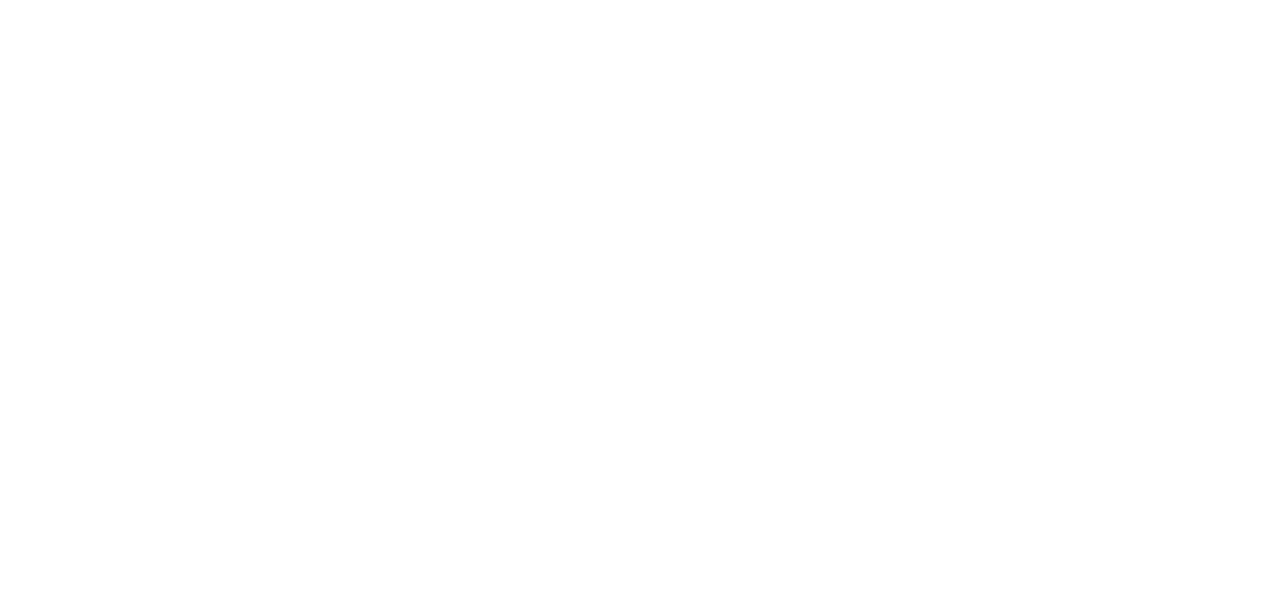
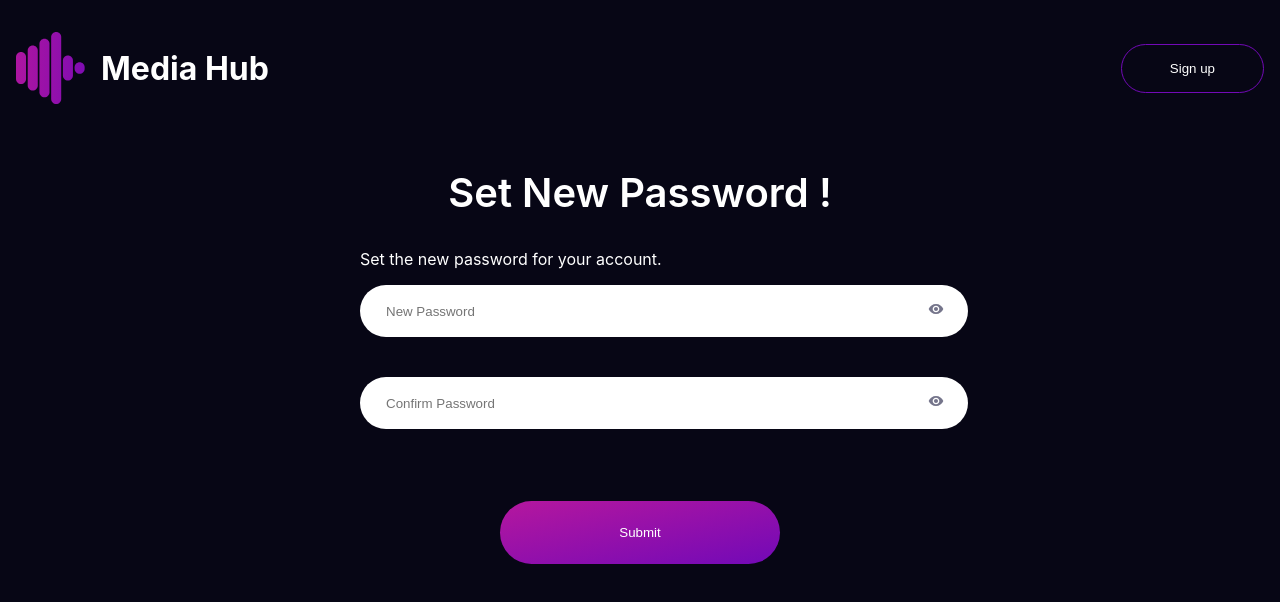
Before and after one commit to GenesysLearnable/DATA-FE-13, a React (Create React App) app: page / in a window 1280 px wide. Shown: the top 602 px of the page. Built offline with nearby package versions, Linux system fonts and the light colour scheme.

Commit message:
building the new password screen

```diff
--- a/package.json
+++ b/package.json
@@ -8,6 +8,7 @@
     "@testing-library/user-event": "^13.5.0",
     "react": "^18.3.1",
     "react-dom": "^18.3.1",
+    "react-icons": "^5.2.1",
     "react-scripts": "5.0.1",
     "web-vitals": "^2.1.4"
   },
--- a/src/App.css
+++ b/src/App.css
@@ -1,5 +1,5 @@
 .App {
-  text-align: center;
+  color: #ffffff;
 }
 
 .App-logo {
--- a/src/App.js
+++ b/src/App.js
@@ -1,8 +1,10 @@
 import './App.css';
+import NewPassword from './routes/newPassword';
 
 function App() {
   return (
     <div className="App">
+      <NewPassword/>
 
     </div>
   );
--- /dev/null
+++ b/src/components/Logo.js
@@ -0,0 +1,15 @@
+import LogoImage from '../img/Logo Text.svg'
+import styles from './Logo.module.css'
+
+
+function Logo(){
+    return(
+        <main className={styles.logo}>
+            <img src={LogoImage} className={styles.logoImage}/>
+            <span className={styles.logoText}>
+                Media Hub
+            </span>
+        </main>
+    );
+}
+export default Logo
--- /dev/null
+++ b/src/components/Logo.module.css
@@ -0,0 +1,24 @@
+.logo{
+    display: flex;
+    align-items: center;
+    gap: 0.4rem;
+}
+.logoImage{
+    height: 2.5rem;
+}
+.logoText{
+    font-size: 1rem;
+}
+
+@media screen and (min-width:500px){
+    .logo{
+        gap: 1rem;
+    }
+    .logoImage{
+        height: 4.5rem;
+    }
+    .logoText{
+        font-size: 2rem;
+        font-weight: 700;
+    }
+}
--- /dev/null
+++ b/src/components/SignUpHeader.js
@@ -0,0 +1,14 @@
+import styles from "./SignUpHeader.module.css"
+import Logo from "./Logo";
+
+function SignUpHeader(){
+    return(
+        <main className={styles.header}>
+            <Logo/>
+            <button className={styles.signup}>
+                Sign up
+            </button>
+        </main>
+    );
+}
+export default SignUpHeader
--- /dev/null
+++ b/src/components/SignUpHeader.module.css
@@ -0,0 +1,34 @@
+.header{
+    display: flex;
+    justify-content: space-between;
+    align-items: center;
+    padding: 2rem 1rem;
+}
+
+.signup{
+    background: linear-gradient(to bottom right, #B5179E, #7209B7);
+    background-clip: text;
+    -webkit-background-clip: text;
+    color: transparent;
+    margin-top: 0;
+    padding: 0;
+    width: auto;
+    border: 0;
+}
+
+@media screen and (min-width:500px){
+
+    .signup{
+        color: #ffffff;
+        border:1px solid #7209B7;
+        border-radius: 4rem;
+        /* border-image: linear-gradient(to bottom right, #B5179E, #7209B7); */
+        border-image-slice: 1;
+        padding: 1rem 3rem;
+        background: transparent;
+    }
+    .signup:focus,
+    .signup:hover{
+        background: linear-gradient(to bottom right, #B5179E, #7209B7);
+    }
+}
--- a/src/index.css
+++ b/src/index.css
@@ -5,6 +5,8 @@
     sans-serif;
   -webkit-font-smoothing: antialiased;
   -moz-osx-font-smoothing: grayscale;
+  background: #070615;
+  color: #ffffff;
 }
 
 code {
--- /dev/null
+++ b/src/routes/newPassword.js
@@ -0,0 +1,63 @@
+import { useState } from 'react';
+import { MdVisibility, MdVisibilityOff } from 'react-icons/md';
+import styles from './newPasword.module.css'
+import SignUpHeader from '../components/SignUpHeader';
+// import React, { useState } from 'react';
+
+
+function NewPassword(){
+    const [password, setPassword] = useState('');
+    const[confirmPassword, setConfirmPassword] = useState('');
+    const [passwordVisible, setPasswordVisible] = useState(false);
+    const [confirmPasswordVisible, setConfirmPasswordVisible] = useState(false);
+
+    return(
+        <main >
+            <header>
+                <SignUpHeader/>
+            </header>
+            <section className={styles.body}>
+                <h1 className={styles.h1}>Set New Password !</h1>
+                <form className={styles.form} id='form'>
+                    <p className={styles.label}>Set the new password for your account.</p>
+                    <div className={styles.formGroup}>
+                        <input
+                        id='password'
+                        className={styles.input}
+                        type={ passwordVisible ? "text":"password"}
+                        value={password}
+                        placeholder="New Password"
+                        onChange={(e) => setPassword(e.target.value)}
+                        required >
+                        </input>
+                        <div className={styles.icon} onClick={() => setPasswordVisible(!passwordVisible)}>
+                            {
+                                passwordVisible ? <MdVisibilityOff/> : <MdVisibility/>
+                            }
+                        </div>
+                    </div>
+                    <div className={styles.formGroup}>
+                        <input
+                        id='confirm password'
+                        className={styles.input}
+                        type={ confirmPasswordVisible ? "text":"password"}
+                        value={confirmPassword}
+                        placeholder="Confirm Password"
+                        onChange={(e) => setConfirmPassword(e.target.value)}
+                        required>
+                        </input>
+                        <div className={styles.icon} onClick={() => setConfirmPasswordVisible(!confirmPasswordVisible)}>
+                            {
+                                confirmPasswordVisible ? <MdVisibilityOff/> : <MdVisibility/>
+                            }
+                        </div>
+                    </div>
+                    <button className={styles.button}>
+                        Submit
+                    </button>
+                </form>
+            </section>
+        </main>
+    );
+}
+export default NewPassword
--- /dev/null
+++ b/src/routes/newPasword.module.css
@@ -0,0 +1,80 @@
+.body{
+    padding: 1rem;
+}
+.h1{
+    font-size: 1.5rem;
+    font-weight: 800;
+    margin: 1rem;
+    text-align: center;
+}
+.form{
+    padding: 1rem;
+    color: #ffffff;
+    height: auto;
+    text-align: center;
+}
+.label{
+    margin: 0;
+    margin-bottom: 3rem;
+    text-align: center;
+}
+.formGroup{
+    width: 80%;
+    display: flex;
+    align-items: center;
+    justify-content: space-between;
+    background-color: #ffffff;
+    border-radius: 2rem;
+    padding: 1rem 1.5rem;
+    margin: 1rem 0;
+}
+.input{
+    border: none;
+    width: 100%;
+}
+.input:hover,
+.input:focus{
+    border: none;
+    outline: none;
+}
+
+.icon{
+    color: #75758B;
+}
+.button{
+    background: linear-gradient(to bottom right, #B5179E, #7209B7);
+    color: #ffffff;
+    border: 0;
+    padding: 1.5rem 3.5rem;
+    border-radius: 2rem;
+    width: 50%;
+    margin-top: 2rem;
+}
+.button:hover{
+    background-color: #cccccc;
+}
+
+@media screen and (min-width:500px){
+    .body{
+        display: flex;
+        flex-direction: column;
+        align-items: center;
+        margin: 0 auto;
+    }
+    .form{
+        width: 35rem;
+    }
+    .formGroup{
+        width: 100%;
+        margin-bottom: 2.5rem;
+    }
+    .label{
+        text-align: left;
+        margin-bottom: 1rem;
+    }
+    .h1{
+        font-size: 2.5rem;
+        font-weight: 600;
+    }
+
+}
```
Also changed, not shown: src/img/Logo Text.svg (added), 1 other file (tests, documents, lock files or other folders).
